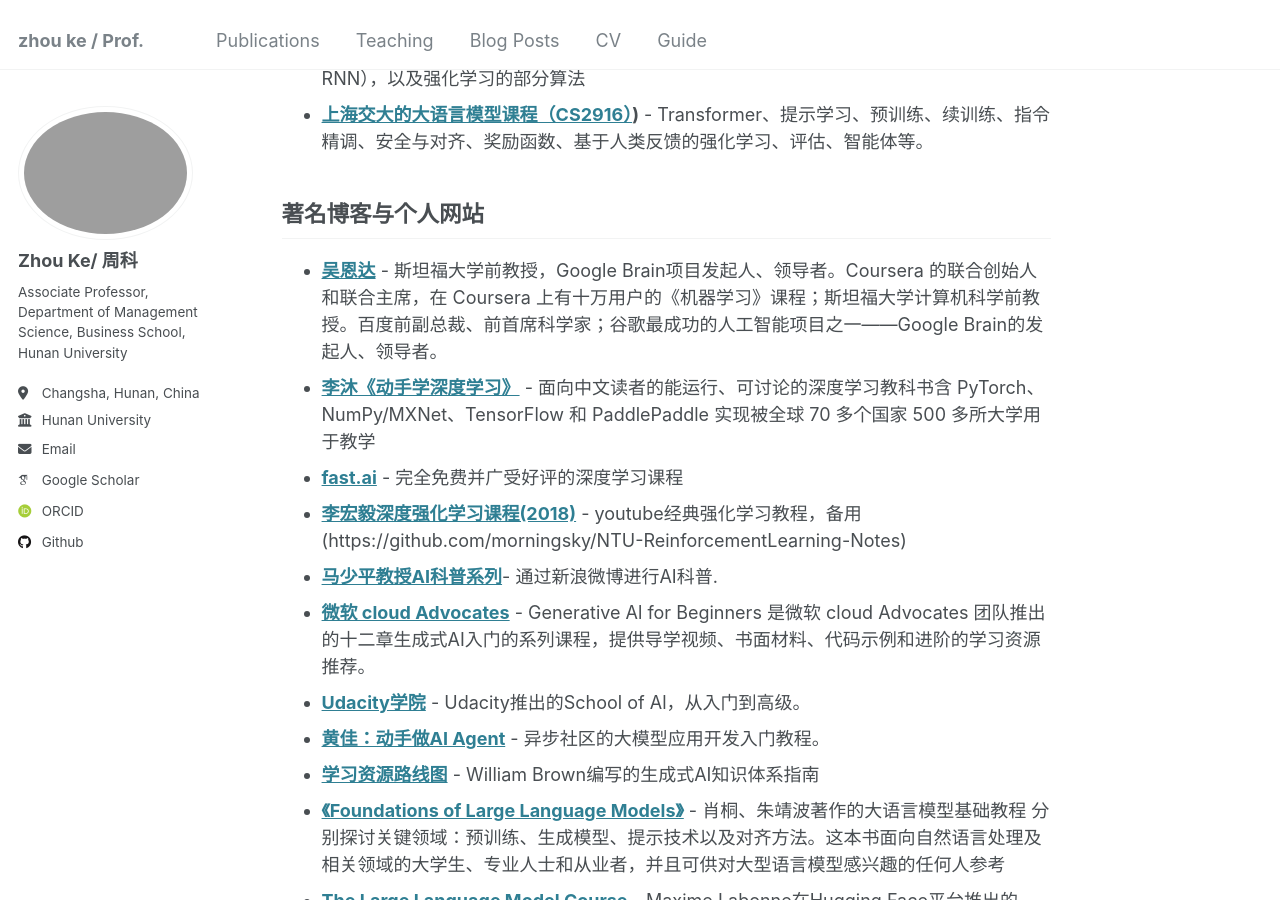
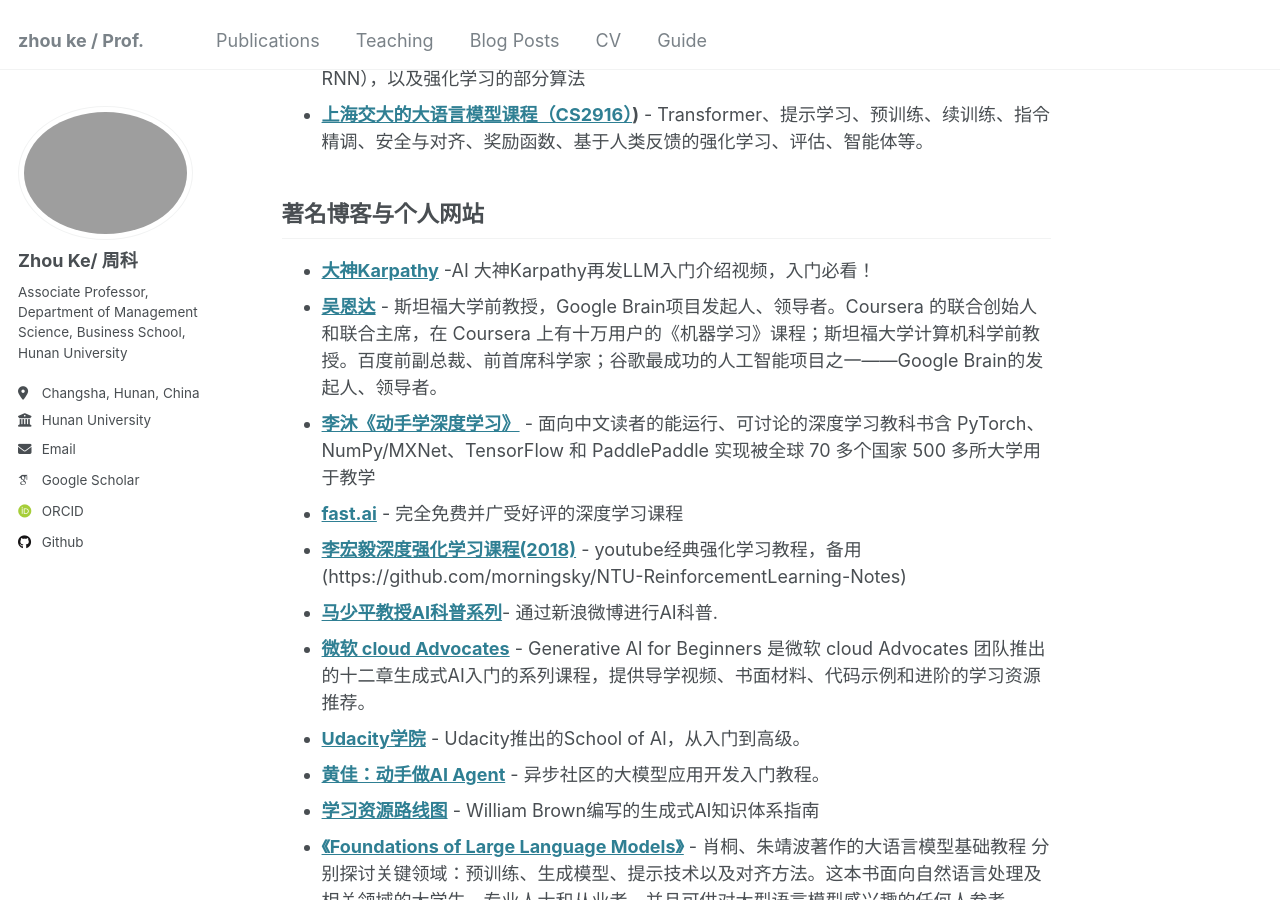
Before and after one commit to hustzhke/hustzhke.github.io, a Jekyll site: the page built from _pages/about.md, in a window 1280 px wide and 900 px high, scrolled down 1426 px. Built offline with Jekyll 4.4.1, drawn with Linux system fonts in a browser that asks for light colours; some web fonts are replaced.

Commit message:
Update about.md

```diff
--- a/_pages/about.md
+++ b/_pages/about.md
@@ -44,6 +44,7 @@
 
 
 ## 著名博客与个人网站
+* **[大神Karpathy](www.youtube.com/watch?v=7xTGNNLPyMI)** -AI 大神Karpathy再发LLM入门介绍视频，入门必看！
 * **[吴恩达](https://www.deeplearning.ai/)** - 斯坦福大学前教授，Google Brain项目发起人、领导者。Coursera 的联合创始人和联合主席，在 Coursera 上有十万用户的《机器学习》课程；斯坦福大学计算机科学前教授。百度前副总裁、前首席科学家；谷歌最成功的人工智能项目之一——Google Brain的发起人、领导者。
 * **[李沐《动手学深度学习》](https://zh.d2l.ai/)** - 面向中文读者的能运行、可讨论的深度学习教科书含 PyTorch、NumPy/MXNet、TensorFlow 和 PaddlePaddle 实现被全球 70 多个国家 500 多所大学用于教学
 * **[fast.ai](https://www.fast.ai/)** - 完全免费并广受好评的深度学习课程
```
